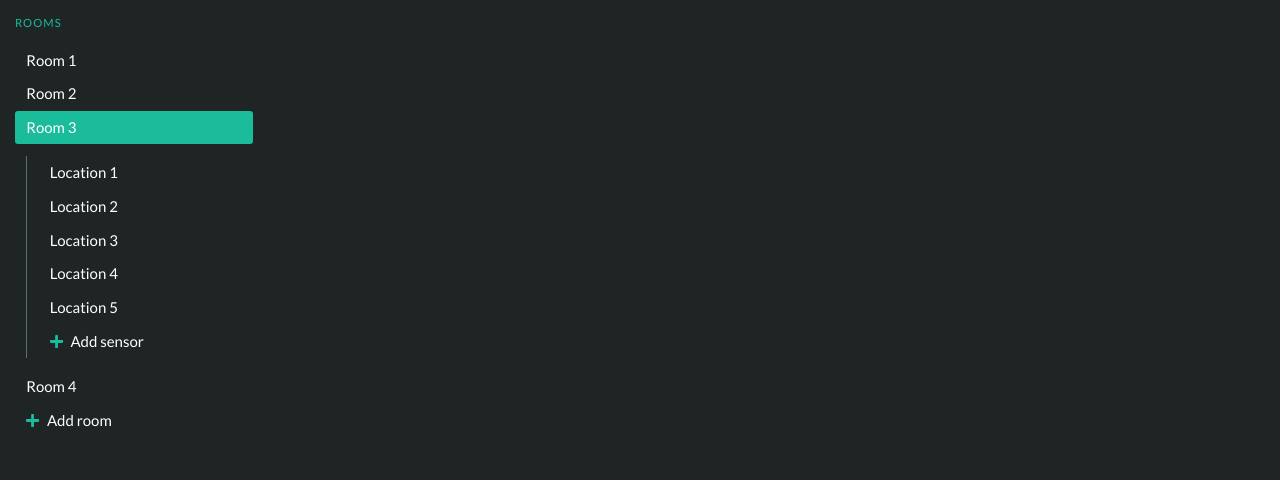
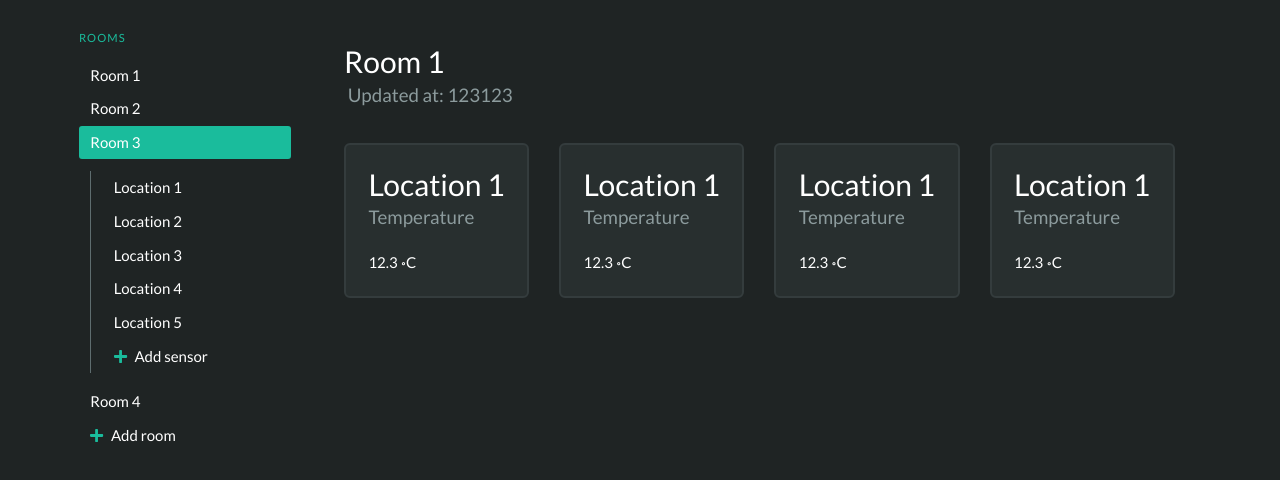
Before and after one commit to FrancoRosa/room-sensors, a React (Create React App) app: page /room in a window 1280 px wide. Shown: the top 480 px of the page. Built offline with nearby package versions, Linux system fonts and the light colour scheme.

Commit message:
Add addroom and room component

```diff
--- a/src/components/AddRoom.jsx
+++ b/src/components/AddRoom.jsx
@@ -2,12 +2,32 @@ const AddRoom = () => {
 
   return (
     <div className="column">
-      <div className="card m-4">
-        <div className="card-image">
-          <img src="http://imageipsum.com/300x300" alt="" srcset="" />
+      <div className="card m-4 p-4">
+        <div className="title is-3">Add room</div>
+        <div className="field">
+          <label className="label">Name</label>
+          <p className="control">
+            <input className="input" type="text" placeholder="Room name" />
+          </p>
         </div>
-        <div className="card-content">
-          <p>test</p>
+        <div className="field">
+          <label className="label">Description</label>
+          <p className="control">
+            <textarea className="textarea" type="text" placeholder="Room description" />
+          </p>
+        </div>
+        <div className="field">
+          <label className="label">Id</label>
+          <p className="control">
+            <input className="input" type="number" min='1' step="1" placeholder="Unique id" />
+          </p>
+        </div>
+        <div class="field mt-4">
+          <div class="control">
+            <button class="button is-primary">
+              Save
+            </button>
+          </div>
         </div>
       </div>
     </div>
--- a/src/components/App.jsx
+++ b/src/components/App.jsx
@@ -2,16 +2,20 @@ import { Switch, Redirect, Route } from 'react-router-dom';
 import AddRoom from "./AddRoom";
 import Navigator from "./Navigator";
 import Rooms from "./Rooms";
+import Room from "./Room";
 
 const App = () => {
   return (
+    <div className="container mt-4">
       <div className="columns">
         <Navigator />
         <Switch>
             <Redirect exact from="/" to="/rooms" />
             <Route path="/rooms" component={Rooms} />
+            <Route path="/room" component={Room} />
             <Route path="/add_room" component={AddRoom} />
         </Switch>
+      </div>
     </div>
   );
 }
--- a/src/components/Navigator.jsx
+++ b/src/components/Navigator.jsx
@@ -32,7 +32,7 @@ const Navigator = () => {
       <ul className="menu-list">
         {rooms.map(room => (
           <li>
-          <a className={room.id == selected ? 'is-active' : ''}>{room.name}</a>
+          <Link to='/room' className={room.id == selected ? 'is-active' : ''}>{room.name}</Link>
           {room.id == selected ?
             <ul>
               {sensors.map(sensor => (
--- /dev/null
+++ b/src/components/Room.jsx
@@ -0,0 +1,38 @@
+const Room = () => {
+  const room = {
+    name: "Room 1",
+    description: "Bla bla bla",
+    nsensors: 5,
+    last_update: 123123,
+    id: 0
+  }
+
+  const sensors = [
+    {name: "Location 1", id: 0, value: 12.3, unit: '॰C', variable: 'Temperature' },
+    {name: "Location 1", id: 1, value: 12.3, unit: '॰C', variable: 'Temperature' },
+    {name: "Location 1", id: 2, value: 12.3, unit: '॰C', variable: 'Temperature' },
+    {name: "Location 1", id: 3, value: 12.3, unit: '॰C', variable: 'Temperature' },
+  ]
+  return (
+    <div className="column">
+      <p className="title is-3 mt-4 ml-2">{room.name}</p>
+      <p className="subtitle is-5 ml-4">Updated at: {room.last_update}</p>
+      <div class="is-flex is-flex-wrap-wrap">
+        {sensors.map(sensor => (
+          <div className="card m-4">
+            <div className="card-content">
+              <p className="title is-3">{sensor.name}</p>
+              <p className="subtitle is-5">{sensor.variable}</p>
+              <p>
+                <span className="">{sensor.value} </span>
+                <span className="">{sensor.unit} </span>
+              </p>
+            </div>
+          </div>
+        ))}
+      </div>
+    </div>
+  )
+}
+
+export default Room
--- a/src/components/Rooms.jsx
+++ b/src/components/Rooms.jsx
@@ -1,23 +1,15 @@
 const Rooms = () => {
   const rooms = [
-    {name: "Room 1", description: "Blan bla bla", nsensors: 5, last_update: 123123, id: 0},
-    {name: "Room 2", description: "Blan bla bla", nsensors: 1, last_update: 123123, id: 1},
-    {name: "Room 3", description: "Blan bla bla", nsensors: 4, last_update: 123123, id: 2},
-    {name: "Room 4", description: "Blan bla bla", nsensors: 1, last_update: 123123, id: 3},
-    {name: "Room 4", description: "Blan bla bla", nsensors: 1, last_update: 123123, id: 3},
-    {name: "Room 4", description: "Blan bla bla", nsensors: 1, last_update: 123123, id: 3},
-    {name: "Room 4", description: "Blan bla bla", nsensors: 1, last_update: 123123, id: 3},
-    {name: "Room 4", description: "Blan bla bla", nsensors: 1, last_update: 123123, id: 3},
-    {name: "Room 4", description: "Blan bla bla", nsensors: 1, last_update: 123123, id: 3},
+    {name: "Room 1", description: "Bla bla bla", nsensors: 5, last_update: 123123, id: 0},
+    {name: "Room 2", description: "Bla bla bla", nsensors: 1, last_update: 123123, id: 1},
+    {name: "Room 3", description: "Bla bla bla", nsensors: 4, last_update: 123123, id: 2},
+    {name: "Room 4", description: "Bla bla bla", nsensors: 1, last_update: 123123, id: 3},
   ]
   return (
     <div className="column">
       <div class="is-flex is-flex-wrap-wrap">
         {rooms.map(room => (
           <div className="card m-4">
-            <div className="card-image">
-              <img src="http://imageipsum.com/300x300" alt="" srcset="" />
-            </div>
             <div className="card-content">
               <p className="title is-3">{room.name}</p>
               <p className="subtitle is-5">{room.description}</p>
```
Lines whose indentation alone changed are shown as unchanged.
